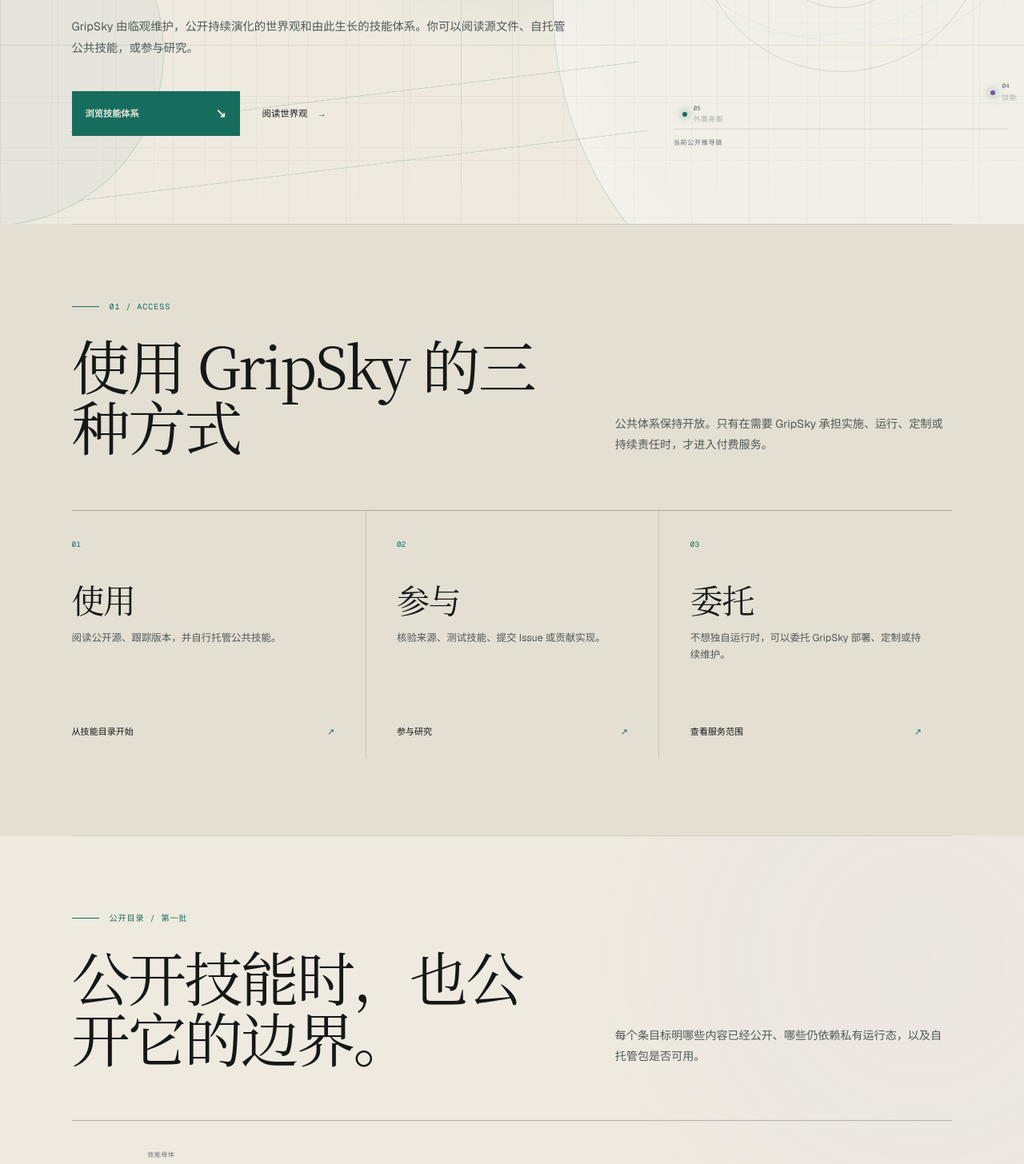
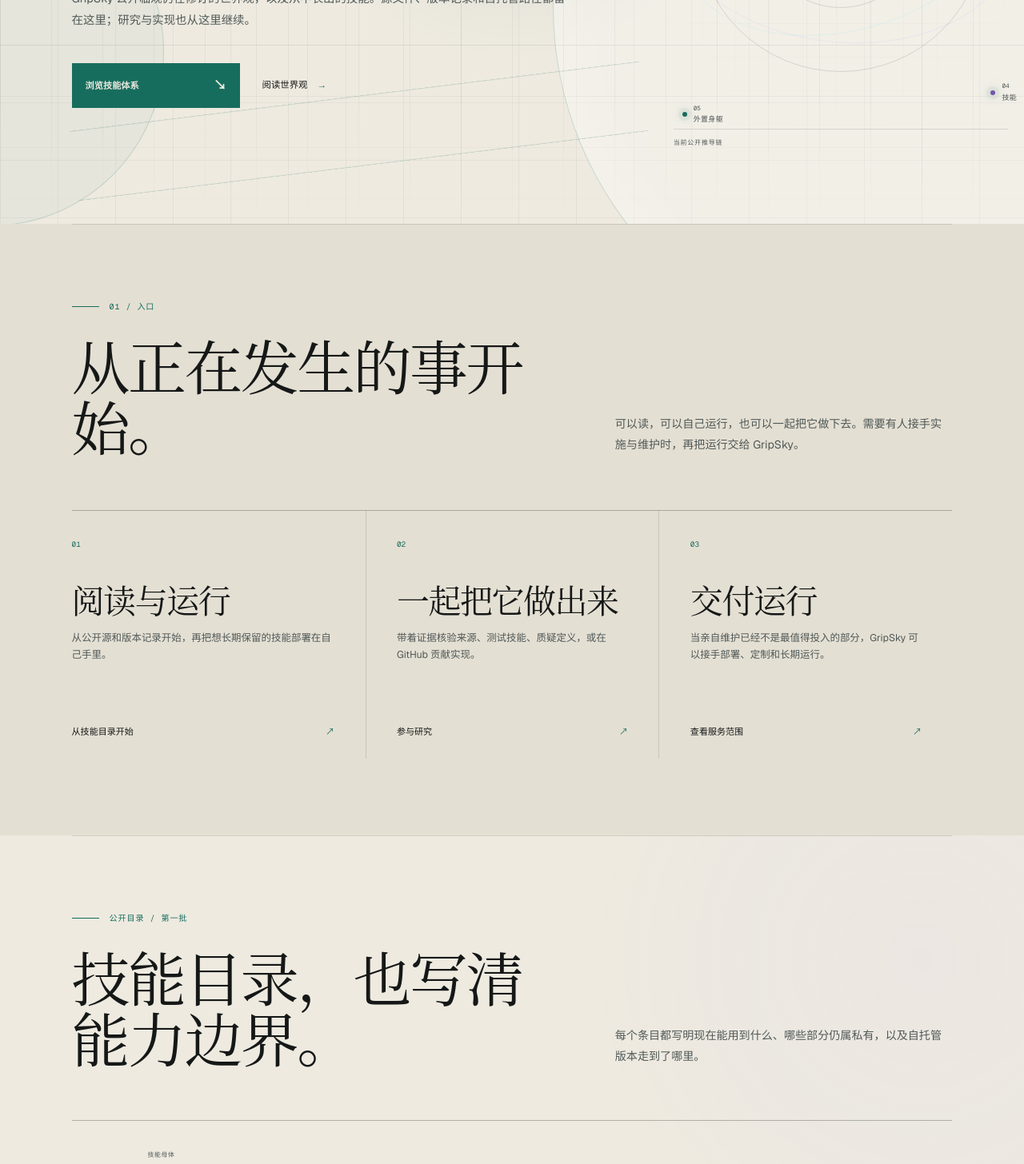
Before and after one commit to gripskyworks/gripsky.org, a Next.js app: page /zh in a window 1280 px wide. Shown: the part 520-1976 px from the top of the page at 80% size. Built offline with nearby package versions, Linux system fonts and the light colour scheme.

Commit message:
refine site voice and layered expression

```diff
--- a/app/[...slug]/page.tsx
+++ b/app/[...slug]/page.tsx
@@ -28,8 +28,8 @@
     : content
       ? tx(content.intro, locale)
       : locale === "zh"
-        ? "这个页面尚未进入公开体系。"
-        : "This page is not in the public system.";
+        ? "这里还没有公开页面。"
+        : "There is no public page here yet.";
 
   const englishPath = path;
   const chinesePath = `/zh${path}`;
--- a/app/components/HomeView.tsx
+++ b/app/components/HomeView.tsx
@@ -11,124 +11,124 @@
 const homeCopy = {
   en: {
     kicker: "OPEN WORLDVIEW · OPEN SKILLS · SELF-HOSTABLE",
-    titleA: "Worldview into skills.",
-    titleB: "Skills into a body",
-    titleC: "you control.",
+    titleA: "Worldview becomes skill.",
+    titleB: "Skill becomes a body",
+    titleC: "that stays yours.",
     intro:
-      "Maintained by Lin Guan, GripSky publishes an evolving worldview and the skill systems derived from it. Read the source, self-host public skills, or contribute to the research.",
+      "GripSky publishes the worldview Lin Guan is still revising, and the skills growing out of it. Source, releases and self-hosting paths live here; research and implementation continue in the open.",
     primary: "Browse the skill system",
     secondary: "Read the worldview",
     systemLabel: "CURRENT PUBLIC CHAIN",
     nodes: ["Systems theory", "Worldview", "Subject", "Skills", "External body"],
-    relationTitle: "Three ways to use GripSky",
+    relationTitle: "Begin wherever the work is.",
     relationIntro:
-      "The public system stays open. Payment begins only when GripSky takes on implementation, operation, customization or continuing responsibility.",
+      "Read it, run it, or help shape it. When the work needs an operator, GripSky can take responsibility for the build and its care.",
     relations: [
       {
         number: "01",
-        title: "Use",
-        text: "Read the source, follow releases and self-host public skills.",
+        title: "Read and run",
+        text: "Start with the source and release history, then host any public skill you want to keep close.",
         link: "Start with the catalog",
         href: "/skills/catalog",
       },
       {
         number: "02",
-        title: "Participate",
-        text: "Review sources, test a skill, open an issue or contribute an implementation.",
+        title: "Work in public",
+        text: "Bring evidence, test a skill, question a definition or contribute an implementation on GitHub.",
         link: "Join the research",
         href: "/research/contribute",
       },
       {
         number: "03",
-        title: "Commission",
-        text: "Ask GripSky to deploy, adapt or maintain a system when you do not want to operate it alone.",
+        title: "Hand over the operation",
+        text: "GripSky can deploy, adapt and maintain the system when running it yourself is no longer the useful part.",
         link: "See service scope",
         href: "/services",
       },
     ],
     skillsKicker: "PUBLIC CATALOG / FIRST SET",
-    skillsTitle: "Skills are published with their boundaries.",
+    skillsTitle: "A catalog of skills—and their limits.",
     skillsIntro:
-      "Each entry shows what is public, what still depends on private runtime state, and whether a self-hosted package exists.",
+      "Every entry says what can be used today, what remains private, and how far its self-hosted form has come.",
     allSkills: "Open the full catalog",
     bodyKicker: "SELF-HOSTING",
-    bodyTitle: "The hosted service is optional.",
+    bodyTitle: "Self-hosting comes first.",
     bodyText:
-      "The target form is portable: public definitions, documented dependencies, local operating state and a clean removal path. Managed operation is one delivery option built on the same base.",
+      "A working skill should survive a change of machine, vendor or operator. Its definition stays public, its dependencies stay legible, and its local state can be exported or removed. Hosting is simply one way to operate that same form.",
     bodyLink: "Read the self-hosting direction",
     releasesKicker: "RELEASE STREAM",
-    releasesTitle: "Follow changes to the system.",
+    releasesTitle: "Every change leaves a version.",
     releasesIntro:
-      "Worldview releases, skill packages, compatibility changes and research calls share one versioned update stream.",
+      "Worldview, skills and interfaces move at different speeds. Their releases meet here, with dates and scope attached.",
     allReleases: "View all releases",
-    subscribeTitle: "Subscribe to updates, not marketing.",
+    subscribeTitle: "Choose what reaches your inbox.",
     subscribeText:
-      "Choose worldview, skill, compatibility or research notices. Verification is by email, and the basic subscription is free.",
+      "Follow worldview, skills, compatibility or research. Email verification keeps the list clean; the release feed is free.",
     subscribe: "Choose update topics",
-    serviceTitle: "Need someone to run it?",
+    serviceTitle: "Some systems need an operator.",
     serviceText:
-      "GripSky provides deployment, managed operation, custom skills, personal-system construction and continuing maintenance of an external information body.",
+      "GripSky builds and runs self-hosted systems, develops skills around real work, and looks after an external information body over time.",
     serviceLink: "Read the service boundary",
   },
   zh: {
     kicker: "开放世界观 · 开放技能 · 允许自托管",
-    titleA: "世界观生成技能，",
-    titleB: "技能组成由你掌握的",
-    titleC: "外置信息身躯。",
+    titleA: "世界观落成技能。",
+    titleB: "技能接入现实，",
+    titleC: "仍然归你掌握。",
     intro:
-      "GripSky 由临观维护，公开持续演化的世界观和由此生长的技能体系。你可以阅读源文件、自托管公共技能，或参与研究。",
+      "GripSky 公开临观仍在修订的世界观，以及从中长出的技能。源文件、版本记录和自托管路径都留在这里；研究与实现也从这里继续。",
     primary: "浏览技能体系",
     secondary: "阅读世界观",
     systemLabel: "当前公开推导链",
     nodes: ["系统论", "世界观", "主体", "技能", "外置身躯"],
-    relationTitle: "使用 GripSky 的三种方式",
+    relationTitle: "从正在发生的事开始。",
     relationIntro:
-      "公共体系保持开放。只有在需要 GripSky 承担实施、运行、定制或持续责任时，才进入付费服务。",
+      "可以读，可以自己运行，也可以一起把它做下去。需要有人接手实施与维护时，再把运行交给 GripSky。",
     relations: [
       {
         number: "01",
-        title: "使用",
-        text: "阅读公开源、跟踪版本，并自行托管公共技能。",
+        title: "阅读与运行",
+        text: "从公开源和版本记录开始，再把想长期保留的技能部署在自己手里。",
         link: "从技能目录开始",
         href: "/skills/catalog",
       },
       {
         number: "02",
-        title: "参与",
-        text: "核验来源、测试技能、提交 Issue 或贡献实现。",
+        title: "一起把它做出来",
+        text: "带着证据核验来源、测试技能、质疑定义，或在 GitHub 贡献实现。",
         link: "参与研究",
         href: "/research/contribute",
       },
       {
         number: "03",
-        title: "委托",
-        text: "不想独自运行时，可以委托 GripSky 部署、定制或持续维护。",
+        title: "交付运行",
+        text: "当亲自维护已经不是最值得投入的部分，GripSky 可以接手部署、定制和长期运行。",
         link: "查看服务范围",
         href: "/services",
       },
     ],
     skillsKicker: "公开目录 / 第一批",
-    skillsTitle: "公开技能时，也公开它的边界。",
+    skillsTitle: "技能目录，也写清能力边界。",
     skillsIntro:
-      "每个条目标明哪些内容已经公开、哪些仍依赖私有运行态，以及自托管包是否可用。",
+      "每个条目都写明现在能用到什么、哪些部分仍属私有，以及自托管版本走到了哪里。",
     allSkills: "打开完整目录",
     bodyKicker: "自托管",
-    bodyTitle: "托管服务不是必选项。",
+    bodyTitle: "先能自托管，再谈托管。",
     bodyText:
-      "目标形态是可迁移的：公开定义、明确依赖、局部运行态和可彻底移除的路径。托管运行只是建立在同一基础上的一种交付方式。",
+      "真正可用的技能，应当经得起更换机器、厂商和维护者。定义保持公开，依赖能够读懂，局部状态可以导出，也可以彻底移除。托管只是这套形态的一种运行方式。",
     bodyLink: "查看自托管方向",
     releasesKicker: "版本流",
-    releasesTitle: "跟踪整个体系的变化。",
+    releasesTitle: "每次变化，都留下版本。",
     releasesIntro:
-      "世界观版本、技能包、兼容性变化和研究协作，共用一条带版本的更新流。",
+      "世界观、技能和界面各有自己的节奏；这里把发布范围和日期留在同一条记录里。",
     allReleases: "查看全部版本",
-    subscribeTitle: "订阅版本，不订阅营销。",
+    subscribeTitle: "只让想看的更新抵达。",
     subscribeText:
-      "选择世界观、技能、兼容性或研究通知，通过邮箱完成验证，基础订阅免费。",
+      "世界观、技能、兼容性和研究可以分别选择。邮箱验证用来保持名单干净，版本通知免费。",
     subscribe: "选择更新主题",
-    serviceTitle: "需要有人负责运行？",
+    serviceTitle: "有些体系，需要有人长期照看。",
     serviceText:
-      "GripSky 提供安装部署、托管运行、定制技能、个人体系构造，以及外置信息身躯的持续维护。",
+      "GripSky 部署并运行自托管体系，围绕真实工作构造技能，也长期维护一具外置信息身躯。",
     serviceLink: "查看服务边界",
   },
 };
@@ -137,17 +137,16 @@
   const copy = homeCopy[locale];
 
   return (
-    <main className="home-main">
+    <main className="home-main" data-page-family="home">
       <section className="home-hero">
         <div className="ambient ambient-one" />
         <div className="hero-copy">
           <p className="eyebrow">{copy.kicker}</p>
           {locale === "zh" ? (
             <h1 className="zh-home-title">
-              <span>世界观生成技能。</span>
-              <span>技能组成</span>
-              <span>由你掌握的</span>
-              <em>外置信息身躯。</em>
+              <span>{copy.titleA}</span>
+              <span>{copy.titleB}</span>
+              <em>{copy.titleC}</em>
             </h1>
           ) : (
             <h1>
@@ -189,7 +188,7 @@
       <section className="home-section relation-section">
         <div className="section-title-row">
           <div>
-            <p className="eyebrow">01 / ACCESS</p>
+            <p className="eyebrow">01 / {locale === "zh" ? "入口" : "ACCESS"}</p>
             <h2>{copy.relationTitle}</h2>
           </div>
           <p>{copy.relationIntro}</p>
@@ -291,7 +290,7 @@
 
       <section className="home-section split-cta">
         <div className="subscribe-panel">
-          <span>UPDATES / FREE</span>
+          <span>{locale === "zh" ? "更新 / 免费" : "UPDATES / FREE"}</span>
           <h2>{copy.subscribeTitle}</h2>
           <p>{copy.subscribeText}</p>
           <Link href={localPath(locale, "/updates/subscribe")}>
@@ -300,7 +299,7 @@
           </Link>
         </div>
         <div className="service-panel">
-          <span>SERVICES / MANAGED</span>
+          <span>{locale === "zh" ? "服务 / 托管" : "SERVICES / MANAGED"}</span>
           <h2>{copy.serviceTitle}</h2>
           <p>{copy.serviceText}</p>
           <Link href={localPath(locale, "/services")}>
--- a/app/globals.css
+++ b/app/globals.css
@@ -6,7 +6,7 @@
   --ink-raised: #d9d2c4;
   --paper: #151817;
   --muted: #505957;
-  --muted-dark: #69726f;
+  --muted-dark: #596260;
   --acid: #176d5d;
   --cyan: #257c91;
   --violet: #7056a8;
@@ -91,7 +91,7 @@
   --ink-raised: #10171b;
   --paper: #f1f3ec;
   --muted: #98a4a5;
-  --muted-dark: #657275;
+  --muted-dark: #7d898b;
   --acid: #d7ff57;
   --cyan: #66eff8;
   --violet: #a497ff;
@@ -118,7 +118,7 @@
   --ink-raised: #f0efe6;
   --paper: #111111;
   --muted: #353535;
-  --muted-dark: #565656;
+  --muted-dark: #474747;
   --acid: #0000aa;
   --cyan: #007c76;
   --violet: #710071;
@@ -145,7 +145,7 @@
   --ink-raised: #d9d2c4;
   --paper: #151817;
   --muted: #505957;
-  --muted-dark: #69726f;
+  --muted-dark: #596260;
   --acid: #176d5d;
   --cyan: #257c91;
   --violet: #7056a8;
@@ -170,14 +170,14 @@
   --ink-raised: #e8e7ee;
   --paper: #10233b;
   --muted: #435a70;
-  --muted-dark: #60758a;
-  --acid: #135cc6;
+  --muted-dark: #435a70;
+  --acid: #0e52b5;
   --cyan: #087f91;
   --violet: #6750a4;
   --line: rgba(255, 255, 255, 0.48);
   --line-strong: rgba(255, 255, 255, 0.76);
   --panel: rgba(255, 255, 255, 0.24);
-  --accent-rgb: 19 92 198;
+  --accent-rgb: 14 82 181;
   --header-bg: linear-gradient(180deg, rgba(246, 250, 255, 0.58), rgba(232, 240, 249, 0.35));
   --menu-bg: rgba(233, 240, 248, 0.88);
   --nav-panel-bg: rgba(244, 249, 255, 0.68);
@@ -197,7 +197,7 @@
   --ink-raised: #214846;
   --paper: #f1eadc;
   --muted: #bcc8bf;
-  --muted-dark: #8da29a;
+  --muted-dark: #9daea5;
   --acid: #e7b86f;
   --cyan: #79c9c0;
   --violet: #c4a9c8;
@@ -1744,7 +1744,36 @@
 }
 
 .content-main {
+  --family-rgb: var(--accent-rgb);
   min-height: 100vh;
+}
+
+.content-main[data-page-family="worldview"] {
+  --family-rgb: 151 105 65;
+}
+
+.content-main[data-page-family="skills"] {
+  --family-rgb: var(--accent-rgb);
+}
+
+.content-main[data-page-family="body"] {
+  --family-rgb: 37 124 145;
+}
+
+.content-main[data-page-family="research"] {
+  --family-rgb: 112 86 168;
+}
+
+.content-main[data-page-family="updates"] {
+  --family-rgb: 45 126 112;
+}
+
+.content-main[data-page-family="services"] {
+  --family-rgb: 172 103 55;
+}
+
+.content-main[data-page-family="identity"] {
+  --family-rgb: 91 105 105;
 }
 
 .content-hero {
@@ -1753,6 +1782,16 @@
   min-height: 650px;
   padding: 160px max(10vw, 110px) 90px;
   position: relative;
+}
+
+.content-hero::before {
+  background:
+    radial-gradient(circle at 78% 42%, rgb(var(--family-rgb) / 0.1), transparent 27rem),
+    linear-gradient(115deg, transparent 54%, rgb(var(--family-rgb) / 0.035));
+  content: "";
+  inset: 0;
+  pointer-events: none;
+  position: absolute;
 }
 
 .content-hero::after {
@@ -1857,6 +1896,93 @@
   position: absolute;
   top: calc(50% - 5px);
   width: 10px;
+}
+
+[data-page-family="worldview"] .content-orbit {
+  opacity: 0.48;
+  transform: translate3d(var(--motion-x-reverse), var(--motion-y-reverse), 0) rotate(-12deg) scaleX(1.28);
+}
+
+[data-page-family="worldview"] .content-orbit span:nth-child(2) {
+  border-color: rgb(var(--family-rgb) / 0.3);
+  inset: 54px;
+  transform: scaleY(0.42) rotate(38deg);
+}
+
+[data-page-family="skills"] .content-orbit span {
+  border-radius: 3px;
+}
+
+[data-page-family="skills"] .content-orbit span:first-child {
+  background:
+    linear-gradient(var(--scene-grid) 1px, transparent 1px),
+    linear-gradient(90deg, var(--scene-grid) 1px, transparent 1px);
+  background-size: 38px 38px;
+}
+
+[data-page-family="skills"] .content-orbit span:nth-child(2) {
+  border-color: rgb(var(--family-rgb) / 0.32);
+  transform: rotate(45deg) scale(0.58);
+}
+
+[data-page-family="body"] .content-orbit {
+  opacity: 0.66;
+}
+
+[data-page-family="body"] .content-orbit span:nth-child(2) {
+  border-color: rgb(var(--family-rgb) / 0.36);
+  box-shadow: 0 0 48px rgb(var(--family-rgb) / 0.08);
+}
+
+[data-page-family="research"] .content-orbit span {
+  border-color: rgb(var(--family-rgb) / 0.34);
+  border-style: dashed;
+}
+
+[data-page-family="research"] .content-orbit span:nth-child(2) {
+  inset: 58px 94px;
+  transform: rotate(24deg);
+}
+
+[data-page-family="updates"] .content-orbit {
+  opacity: 0.5;
+  transform: translate3d(var(--motion-x-reverse), var(--motion-y-reverse), 0) scaleX(0.48);
+}
+
+[data-page-family="updates"] .content-orbit span:nth-child(2) {
+  border-color: rgb(var(--family-rgb) / 0.38);
+  inset: 42px;
+  transform: none;
+}
+
+[data-page-family="services"] .content-orbit span {
+  border-radius: 12%;
+  border-color: rgb(var(--family-rgb) / 0.27);
+  transform: rotate(8deg);
+}
+
+[data-page-family="services"] .content-orbit span:nth-child(2) {
+  transform: rotate(36deg) scale(0.58);
+}
+
+[data-page-family="identity"] .content-orbit {
+  opacity: 0.28;
+}
+
+.content-main[data-page-family] .content-sections {
+  background: linear-gradient(180deg, rgb(var(--family-rgb) / 0.025), transparent 22rem);
+}
+
+[data-page-family="services"] :is(.route-card-grid > a, .contact-form) {
+  border-top-color: rgb(var(--family-rgb) / 0.48);
+}
+
+[data-page-family="updates"] :is(.release-index article, .content-sections article) {
+  border-bottom-color: rgb(var(--family-rgb) / 0.22);
+}
+
+[data-page-family="research"] .content-sections article > span {
+  font-style: italic;
 }
 
 .content-sections {
@@ -2871,26 +2997,39 @@
     0 18px 55px rgba(50, 80, 120, 0.16);
 }
 
-:is([data-theme="paper"], [data-theme="liquid"], [data-theme="retro"]) :is(
+.site-shell :is(
   .nav-group > a,
   .nav-panel a,
   .language-switch,
   .hero-intro,
+  .constellation-node,
+  .constellation-node span,
+  .constellation-node b,
+  .system-constellation > p,
   .section-title-row > p,
   .selfhost-copy > p,
   .relation-grid p,
+  .skill-row small,
   .skill-row > p,
   .skill-state,
+  .row-arrow,
+  .host-node,
   .release-list article > span,
   .release-list b,
+  .service-panel p,
   .content-heading > p:last-child,
   .status-pill,
   .content-sections p,
   .content-sections ul,
   .related-links > span,
+  .catalog-grid small,
   .catalog-grid > a > p,
   .catalog-grid dt,
   .catalog-grid dd,
+  .skill-facts span,
+  .release-index article > span,
+  .release-index time,
+  .release-index b,
   .form-heading p,
   .form-field > span,
   .subscription-form legend,
@@ -2898,6 +3037,7 @@
   .form-privacy,
   .form-back,
   .form-complete p,
+  .verification-address span,
   .source-band p,
   .footer-brand p,
   .footer-nav span,
@@ -2907,12 +3047,11 @@
   color: var(--muted);
 }
 
-:is([data-theme="paper"], [data-theme="liquid"], [data-theme="retro"])
-  :is(.subscribe-panel, .github-contact, .external-source-card) p {
+.site-shell :is(.subscribe-panel, .github-contact, .external-source-card) p {
   color: var(--ink);
 }
 
-:is([data-theme="paper"], [data-theme="liquid"], [data-theme="retro"]) .constellation-grid {
+.site-shell .constellation-grid {
   border-color: var(--line);
 }
 
--- a/app/not-found.tsx
+++ b/app/not-found.tsx
@@ -4,8 +4,8 @@
   return (
     <main className="not-found">
       <span>404</span>
-      <h1>This page is not in the public system.</h1>
-      <p>这个页面尚未进入公开体系。</p>
+      <h1>There is no public page here yet.</h1>
+      <p>这里还没有公开页面。</p>
       <Link href="/">Return home / 返回首页</Link>
     </main>
   );
--- a/app/page.tsx
+++ b/app/page.tsx
@@ -4,7 +4,7 @@
 export const metadata: Metadata = {
   title: { absolute: "GripSky — Open worldview, skill systems and self-hosting" },
   description:
-    "GripSky is an open personal-systems project maintained by Lin Guan: worldview, skill systems, self-hosting, deployment and external information-body stewardship.",
+    "GripSky publishes Lin Guan’s evolving worldview and the skills growing from it, with open source, self-hosting paths and long-term system stewardship.",
   keywords: [
     "GripSky",
     "Lin Guan",
@@ -27,7 +27,7 @@
     siteName: "GripSky",
     title: "GripSky — Open worldview, skill systems and self-hosting",
     description:
-      "An open personal-systems project: worldview, public skills, self-hosting and managed stewardship.",
+      "An evolving worldview, public skills and self-hosting paths for systems that remain under their owner’s control.",
     images: [
       {
         url: "/og-system.png",
--- a/app/zh/page.tsx
+++ b/app/zh/page.tsx
@@ -4,7 +4,7 @@
 export const metadata: Metadata = {
   title: { absolute: "GripSky — 开放世界观、技能体系与自托管" },
   description:
-    "GripSky 是临观维护的开放个人系统项目：公开世界观与技能体系，提供公共技能自托管路径，并承接部署、定制与外置信息身躯维护。",
+    "GripSky 公开临观仍在修订的世界观和由此生长的技能，保留开放源、自托管路径，并长期维护真正进入现实的体系。",
   keywords: [
     "GripSky",
     "临观",
@@ -32,7 +32,7 @@
     alternateLocale: ["en_US"],
     title: "GripSky — 开放世界观、技能体系与自托管",
     description:
-      "由临观维护的开放个人系统项目：世界观、公共技能、自托管与托管服务。",
+      "让世界观长成技能，让技能留在自己手里。",
     images: [
       {
         url: "/og-system.png",
--- a/package.json
+++ b/package.json
@@ -9,7 +9,7 @@
     "dev": "WRANGLER_LOG_PATH=.wrangler/wrangler.log vinext dev",
     "build": "WRANGLER_LOG_PATH=.wrangler/wrangler.log vinext build",
     "start": "WRANGLER_LOG_PATH=.wrangler/wrangler.log vinext start",
-    "test": "npm run build && node --test tests/rendered-html.test.mjs",
+    "test": "npm run build && node --test tests/*.test.mjs",
     "lint": "eslint . --ignore-pattern dist --ignore-pattern .next",
     "db:generate": "drizzle-kit generate"
   },
```
Also changed, not shown: app/components/ContentView.tsx (+28 -18 lines), app/components/SiteChrome.tsx (+6 -2 lines), app/layout.tsx (+4 -4 lines), app/lib/site-data.ts (+56 -56 lines), 3 other files (tests, documents, lock files or other folders).
